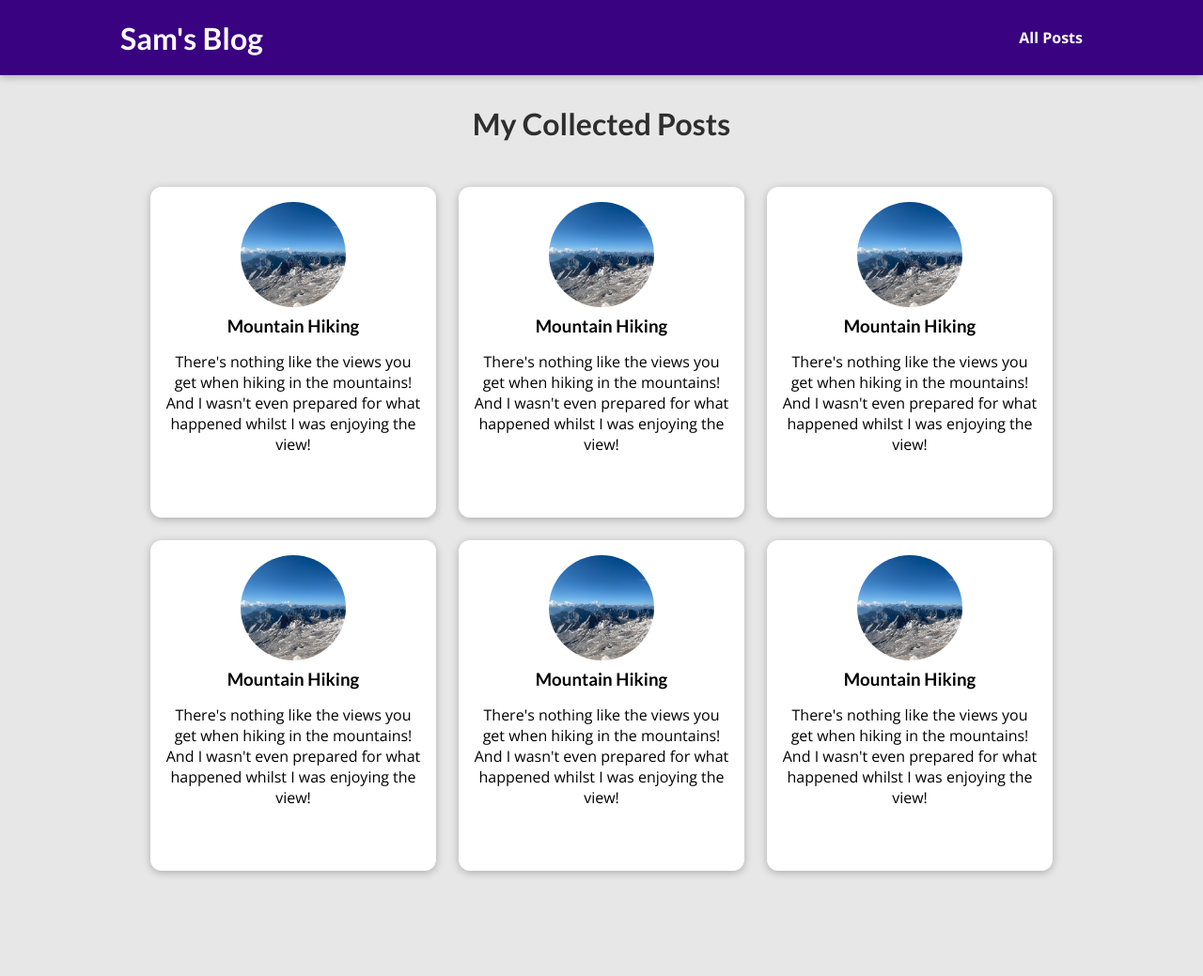
After one commit to samawi/djangotutorialmax, a Django app: template blog/templates/blog/all-posts.html in a window 1280 px wide. The commit adds this page. Shown: the whole page at 94% size. Run offline with Django 3.2, Linux system fonts and the light colour scheme; the template is opened without the code that fills it, so the values that code supplies are empty.

Commit message:
update 26jun midnite

```diff
--- /dev/null
+++ b/blog/static/blog/all-posts.css
@@ -0,0 +1,43 @@
+body {
+    background-color: #e7e7e7;
+  }
+
+  #main-navigation {
+    background-color: #390281;
+    box-shadow: 0 2px 8px rgba(0, 0, 0, 0.25);
+  }
+
+  #all-posts {
+    margin: 7rem auto;
+    width: 90%;
+    max-width: 60rem;
+  }
+
+  #all-posts h2 {
+    text-align: center;
+    font-size: 2rem;
+    color: #2e2e2e;
+    margin: 3rem 0;
+  }
+
+  ul {
+    list-style: none;
+    margin: 0;
+    padding: 0;
+    display: grid;
+    grid-template-columns: repeat(auto-fill, minmax(17rem, 1fr));
+    gap: 1.5rem;
+  }
+
+  .post img {
+    width: 7rem;
+    height: 7rem;
+  }
+
+  .post a {
+    height: 22rem;
+    transform-origin: center;
+    box-shadow: 0 2px 8px rgba(0, 0, 0, 0.25);
+    border-radius: 12px;
+    background-color: white;
+  }
--- /dev/null
+++ b/blog/templates/blog/all-posts.html
@@ -0,0 +1,26 @@
+{% extends "base.html" %}
+{% load static %}
+
+{% block title %}
+All Posts
+{% endblock %}
+
+{% block style %}
+<link rel="stylesheet" href="{% static "blog/post.css" %}">
+<link rel="stylesheet" href="{% static "blog/all-posts.css" %}">
+{% endblock style %}
+
+{% block body %}
+<section id="all-posts">
+<h2>My Collected Posts</h2>
+<ul>
+    {% include "blog/includes/post.html" %}
+    {% include "blog/includes/post.html" %}
+    {% include "blog/includes/post.html" %}
+    {% include "blog/includes/post.html" %}
+    {% include "blog/includes/post.html" %}
+    {% include "blog/includes/post.html" %}
+</ul>
+</section>
+
+{% endblock body %}
--- /dev/null
+++ b/blog/templates/blog/includes/post.html
@@ -0,0 +1,17 @@
+{% load static %}
+<li>
+  <article class="post">
+    <a href="">
+      <img src="{% static "blog/images/mountains.jpeg" %}" alt="Mountain Hiking"
+      />
+      <div class="post__content">
+        <h3>Mountain Hiking</h3>
+        <p>
+          There's nothing like the views you get when hiking in the mountains!
+          And I wasn't even prepared for what happened whilst I was enjoying the
+          view!
+        </p>
+      </div>
+    </a>
+  </article>
+</li>
--- a/blog/views.py
+++ b/blog/views.py
@@ -6,7 +6,7 @@ def starting_page(request):
     return render(request, 'blog/index.html')
 
 def posts(request):
-    pass
+    return render(request, 'blog/all-posts.html')
 
 def post_detail(request):
     pass
--- a/templates/base.html
+++ b/templates/base.html
@@ -2,15 +2,23 @@
 
 <!DOCTYPE html>
 <html lang="en">
-<head>
-    <meta charset="UTF-8">
-    <meta http-equiv="X-UA-Compatible" content="IE=edge">
-    <meta name="viewport" content="width=device-width, initial-scale=1.0">
+  <head>
+    <meta charset="UTF-8" />
+    <meta http-equiv="X-UA-Compatible" content="IE=edge" />
+    <meta name="viewport" content="width=device-width, initial-scale=1.0" />
     <title>{% block title %}{% endblock %}</title>
     <link rel="stylesheet" href="{% static "app.css" %}">
-    {% block style %}{% endblock %}
-</head>
-<body>
+    {% block style %}{%endblock %}
+  </head>
+
+  <body>
+    <header id="main-navigation">
+      <h1><a href="">Sam's Blog</a></h1>
+      <nav>
+        <a href="">All Posts</a>
+      </nav>
+    </header>
+
     {% block body %}{% endblock %}
-</body>
+  </body>
 </html>
```
Also changed, not shown: blog/templates/blog/index.html (+8 -24 lines), blog/static/blog/images/coding.jpeg (renamed from static/images/coding.jpeg), blog/static/blog/images/mountains.jpeg (renamed from static/images/mountains.jpeg), blog/static/blog/images/woods.jpeg (renamed from static/images/woods.jpeg), blog/static/blog/post.css (renamed from static/post.css), static/all-posts.css (deleted), 1 other file.
